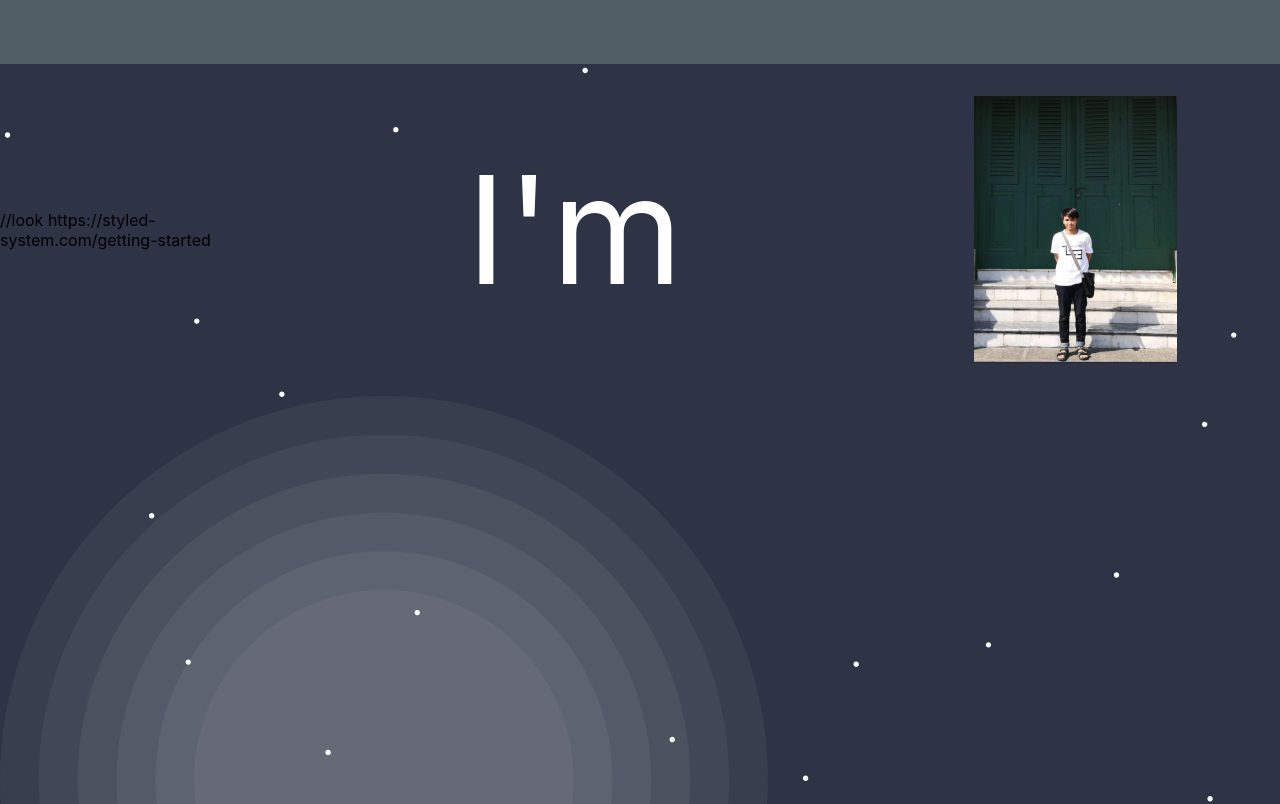
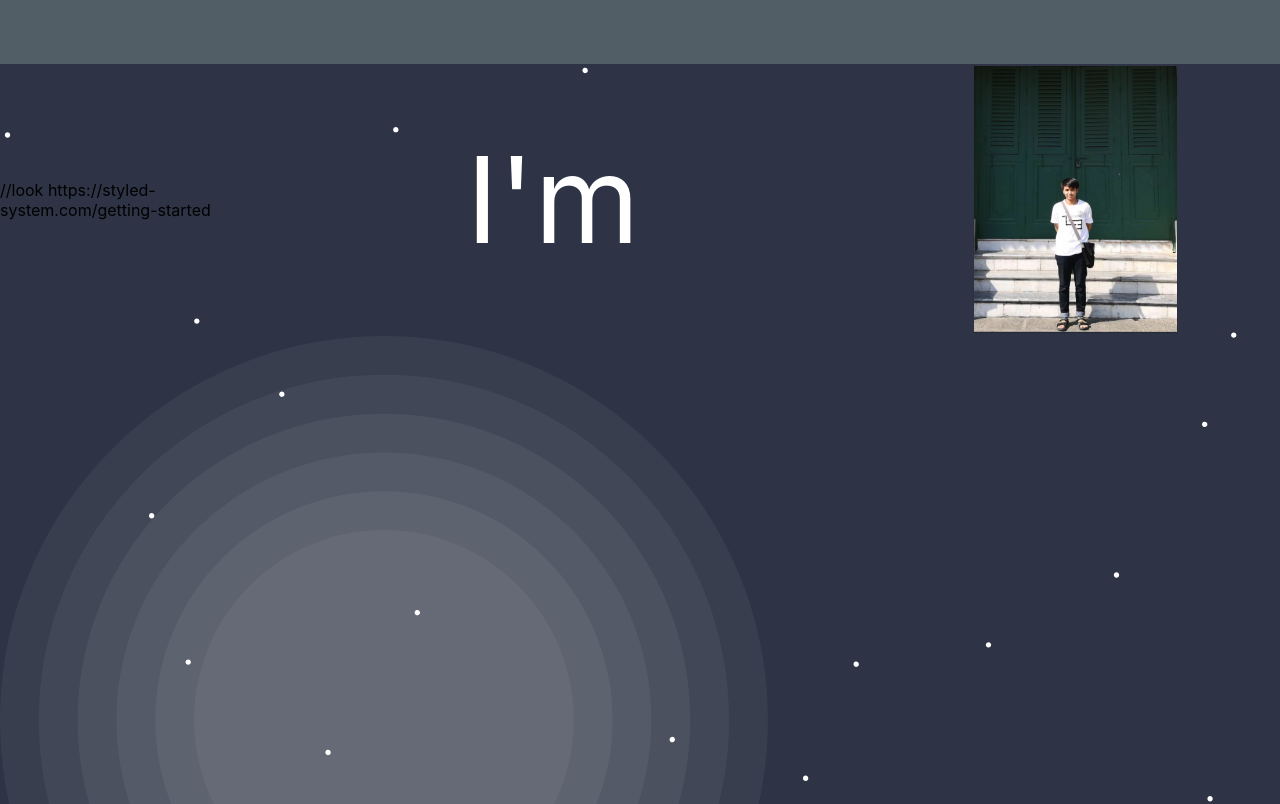
Before and after one commit to mild20091931/mild-portfolio, a React (Create React App) app: page / in a window 1280 px wide. Shown: the top 804 px of the page. Built offline with nearby package versions, Linux system fonts and the light colour scheme.

Commit message:
update edit hello font-size

```diff
--- a/src/component/Core/FontSize.js
+++ b/src/component/Core/FontSize.js
@@ -1,5 +1,5 @@
 export default  {
-  hello: '150px',
+  hello: '120px',
   title:'36px',
   header:'26px',
   subtitle: '18px',
```
